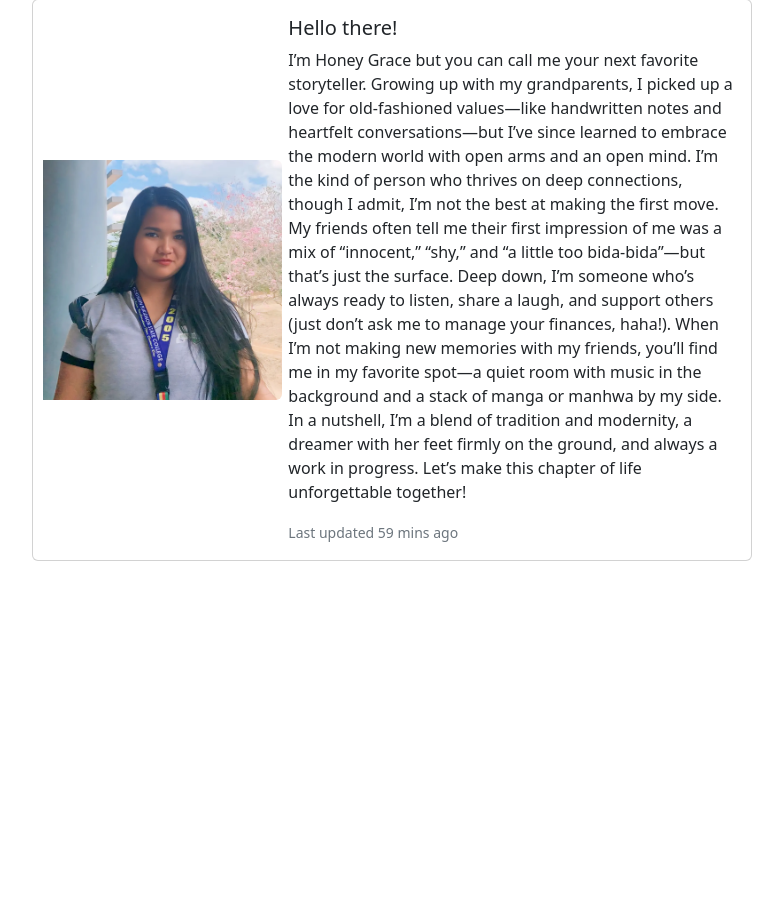
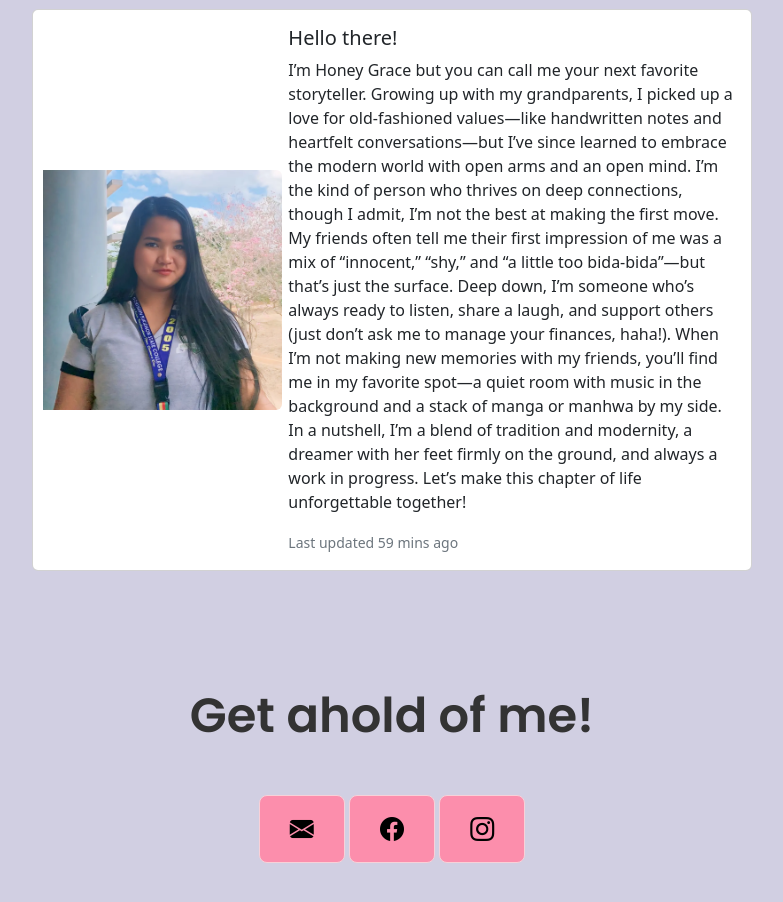
Before and after one commit to HoneyDapaton1/Dapaton---Portfolio, a website: page index.html in a window 1280 px wide. Shown: the part 1012-1914 px from the top of the page, without its empty margins (248-1031 px from the left). Before the commit the page ends 1589 px from the top, so only its background shows below. Drawn offline with nearby package versions, Linux system fonts and the light colour scheme.

Commit message:
added contact

```diff
--- a/index.html
+++ b/index.html
@@ -4,12 +4,13 @@
     <meta charset="utf-8">
     <meta name="viewport" content="width=device-width, initial-scale=1">
     <link rel="stylesheet" href="https://cdn.jsdelivr.net/npm/bootstrap@5.2.3/dist/css/bootstrap.rtl.min.css" integrity="sha384-DOXMLfHhQkvFFp+rWTZwVlPVqdIhpDVYT9csOnHSgWQWPX0v5MCGtjCJbY6ERspU" crossorigin="anonymous">
+    <link href="https://cdn.jsdelivr.net/npm/bootstrap-icons/font/bootstrap-icons.css" rel="stylesheet">
+    <link href="https://fonts.googleapis.com/css2?family=Poppins:wght@600&display=swap" rel="stylesheet"> <!-- Poppins Font -->
     <title>Portfolio</title>
   </head>
-  <body style="padding-top: 70px; overflow-y: auto;">
+  <body style="padding-top: 70px; overflow-y: auto; background-color: #d1cfe2;">
     <script src="https://cdn.jsdelivr.net/npm/bootstrap@5.2.3/dist/js/bootstrap.bundle.min.js" integrity="sha384-kenU1KFdBIe4zVF0s0G1M5b4hcpxyD9F7jL+jjXkk+Q2h455rYXK/7HAuoJl+0I4" crossorigin="anonymous"></script>
 
-    <!-- Navbar -->
     <nav class="navbar navbar-dark bg-dark fixed-top">
       <div class="container-fluid">
         <a class="navbar-brand" href="#" style="padding-left: 15px; padding-right: 15px;">My Portfolio</a>
@@ -92,7 +93,7 @@
 
     <!-- Profile Section -->
     <div class="container mt-5 pt-5 text-center" style="margin-top: 100px; padding-left: 15px; padding-right: 15px;">
-      <img src="./img/idphoto.jpg" alt="Profile Photo" style="width: 300px; height: 300px; border-radius: 50%; object-fit: cover;">
+      <img src="./img/idphoto.jpg" alt="Profile Photo" style="width: 300px; height: 300px; border-radius: 50%; object-fit: cover; margin-top: 10px;">
       <h2 class="mt-3" style="margin-top: 15px;">DAPATON, HONEY GRACE, CAGAY</h2>
       <p class="lead" style="margin-top: 10px;">Curriculum Vitae</p>
     </div>
@@ -146,5 +147,24 @@
         </div>
       </div>
     </div>
+
+    <!-- Get Ahold of Me Section -->
+    <div class="text-center" style="margin-top: 100px; margin-bottom: 50px;">
+      <h1 style="font-family: 'Poppins', sans-serif; font-size: 3rem; font-weight: bold; color: #333; margin-top: 100px; margin-bottom: 50px;">Get ahold of me!</h1>
+    </div>
+    <div class="container text-center mt-4 mb-5">
+      <a href="mailto:honeydapaton@gmail.com" class="btn btn-lg" role="button" style="font-size: 1.5rem; padding: 15px 30px; background-color: #fc8eac; border-color: #f8d1d8; color: #000;">
+        <i class="bi bi-envelope-fill"></i>
+      </a>
+      <a href="https://www.facebook.com/honey.grace.52035772/" class="btn btn-lg" role="button" style="font-size: 1.5rem; padding: 15px 30px; background-color: #fc8eac; border-color: #f8d1d8; color: #000;">
+        <i class="bi bi-facebook"></i>
+      </a>
+      <a href="https://www.instagram.com/haanibooo/#" class="btn btn-lg" role="button" style="font-size: 1.5rem; padding: 15px 30px; background-color: #fc8eac; border-color: #f8d1d8; color: #000;">
+        <i class="bi bi-instagram"></i>
+      </a>
+    </div>
+
+
+
   </body>
 </html>
--- /dev/null
+++ b/package.json
@@ -0,0 +1,5 @@
+{
+  "dependencies": {
+    "bootstrap-icons": "^1.11.3"
+  }
+}
```
Also changed, not shown: 1 other file.
